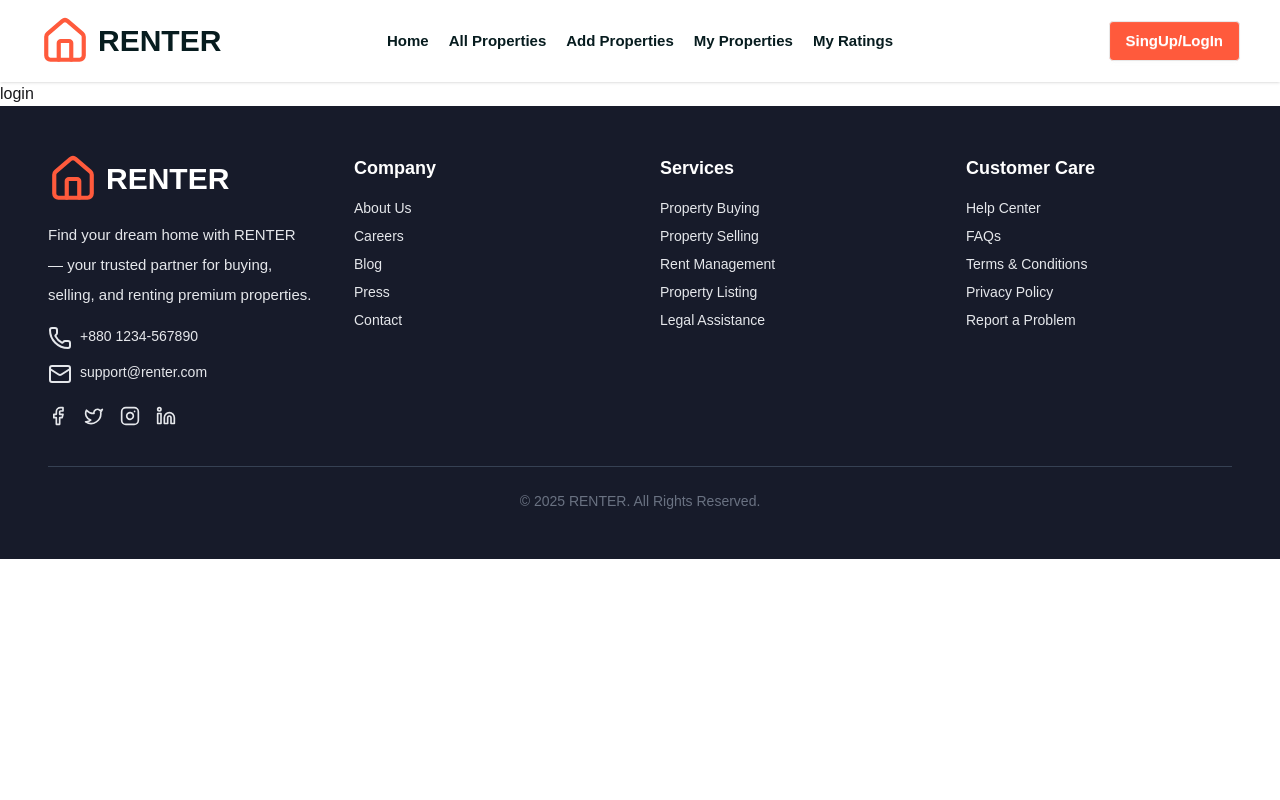
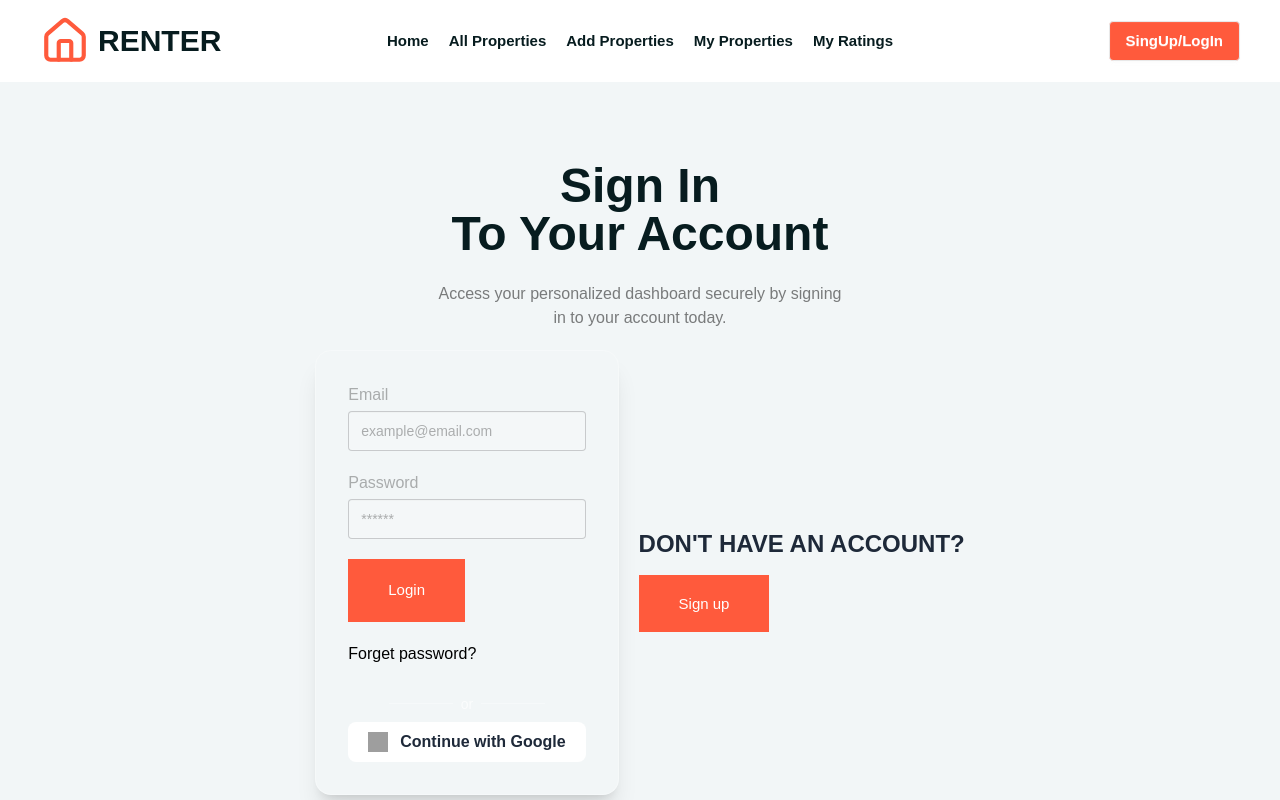
Before and after one commit to shohanalli/realstate-client, a React app: page /login in a window 1280 px wide. Shown: the top 800 px of the page. Built offline with nearby package versions, Linux system fonts and the light colour scheme; grey boxes are pictures that could not be loaded; the HTML template or start-up script is replaced by a standard one.

Commit message:
login page

```diff
--- a/src/App.css
+++ b/src/App.css
@@ -8,13 +8,14 @@
 * {
   font-family: "Lexend", sans-serif;
 }
+
 a.active{
  color: #FF5A3C;
  border-bottom: 2px solid #FF5A3C;
 }
 
 .my-button{
-  @apply text-[15px] text-white bg-[var(--primary-color)] text-[var(--color-text)]     hover:bg-amber-50 hover:text-black
+  @apply text-[15px] text-white bg-[var(--primary-color)] text-[var(--color-text)] hover:bg-amber-50 hover:text-black
 }
 .hero-button{
     @apply btn-outline border-white mt-4 hover:bg-white hover:text-black transition duration-300
@@ -23,5 +24,5 @@ a.active{
   @apply hover:text-[var(--primary-color)]
 }
 .footer-hover{
-
+ @apply hover:text-[#FF5A3C] ml-0 hover:ml-2 transition-all duration-300 ease-in-out
 }
--- a/src/Component/Footer.jsx
+++ b/src/Component/Footer.jsx
@@ -12,13 +12,13 @@ const Footer = () => {
             <House size={50} color="#FF5A3C" />
             <h2 className="text-3xl font-extrabold text-white"> RENTER</h2>
           </div>
-          <p className="text-[15px] leading-6 mb-4 leading-loose">
+          <p className="text-base leading-6 mb-4 leading-loose">
             Find your dream home with RENTER — your trusted partner for buying,
             selling, and renting premium properties.
           </p>
-          <p className="text-sm flex gap-2"><Phone /> +880 1234-567890</p>
-          <p className="text-sm flex gap-2 mt-3"><Mail /> support@renter.com</p>
-          <div className="flex gap-4 mt-5">
+          <p className="text-base flex gap-2 mt-4 text-[15px]"><Phone /> +880 1234-567890</p>
+          <p className="text-base flex gap-2 mt-3 text-[15px]"><Mail /> support@renter.com</p>
+          <div className="flex gap-4 mt-8">
             <a href="#" className="hover:text-[#FF5A3C] transition">
               <Facebook size={20} />
             </a>
@@ -36,43 +36,43 @@ const Footer = () => {
 
 
         <div>
-          <h3 className="text-lg font-semibold text-white mb-4">Company</h3>
-          <ul className="space-y-2 text-sm">
-            <li><a href="#" className="hover:text-[#FF5A3C]">About Us</a></li>
-            <li><a href="#" className="hover:text-[#FF5A3C]">Careers</a></li>
-            <li><a href="#" className="hover:text-[#FF5A3C]">Blog</a></li>
-            <li><a href="#" className="hover:text-[#FF5A3C]">Press</a></li>
-            <li><a href="#" className="hover:text-[#FF5A3C]">Contact</a></li>
+          <h3 className="text-2xl font-semibold text-white mb-8">Company</h3>
+          <ul className="space-y-5 text-base">
+            <li><a href="#" className="footer-hover">About Us</a></li>
+            <li><a href="#" className="footer-hover">Careers</a></li>
+            <li><a href="#" className="footer-hover">Blog</a></li>
+            <li><a href="#" className="footer-hover">Press</a></li>
+            <li><a href="#" className="footer-hover">Contact</a></li>
           </ul>
         </div>
 
 
         <div>
-          <h3 className="text-lg font-semibold text-white mb-4">Services</h3>
-          <ul className="space-y-2 text-sm">
-            <li><a href="#" className="hover:text-[#FF5A3C]">Property Buying</a></li>
-            <li><a href="#" className="hover:text-[#FF5A3C]">Property Selling</a></li>
-            <li><a href="#" className="hover:text-[#FF5A3C]">Rent Management</a></li>
-            <li><a href="#" className="hover:text-[#FF5A3C]">Property Listing</a></li>
-            <li><a href="#" className="hover:text-[#FF5A3C]">Legal Assistance</a></li>
+          <h3 className="text-2xl font-semibold text-white mb-8">Services</h3>
+          <ul className="space-y-5 text-base">
+            <li><a href="#" className="footer-hover">Property Buying</a></li>
+            <li><a href="#" className="footer-hover">Property Selling</a></li>
+            <li><a href="#" className="footer-hover">Rent Management</a></li>
+            <li><a href="#" className="footer-hover">Property Listing</a></li>
+            <li><a href="#" className="footer-hover">Legal Assistance</a></li>
           </ul>
         </div>
 
         <div>
-          <h3 className="text-lg font-semibold text-white mb-4">Customer Care</h3>
-          <ul className="space-y-2 text-sm">
-            <li><a href="#" className="hover:text-[#FF5A3C]">Help Center</a></li>
-            <li><a href="#" className="hover:text-[#FF5A3C]">FAQs</a></li>
-            <li><a href="#" className="hover:text-[#FF5A3C]">Terms & Conditions</a></li>
-            <li><a href="#" className="hover:text-[#FF5A3C]">Privacy Policy</a></li>
-            <li><a href="#" className="hover:text-[#FF5A3C]">Report a Problem</a></li>
+          <h3 className="text-2xl font-semibold text-white mb-8">Customer Care</h3>
+          <ul className="space-y-5 text-base">
+            <li><a href="#" className="footer-hover">Help Center</a></li>
+            <li><a href="#" className="footer-hover">FAQs</a></li>
+            <li><a href="#" className="footer-hover">Terms & Conditions</a></li>
+            <li><a href="#" className="footer-hover">Privacy Policy</a></li>
+            <li><a href="#" className="footer-hover">Report a Problem</a></li>
           </ul>
         </div>
       </div>
 
 
       <div className="border-t border-gray-700 mt-10 pt-6 text-center text-sm text-gray-500">
-        © {new Date().getFullYear()} RENTER. All Rights Reserved.
+        © {new Date().getFullYear()} Design by shohan. All Rights Reserved.
       </div>
     </footer>
   );
--- a/src/Component/Header.jsx
+++ b/src/Component/Header.jsx
@@ -1,10 +1,16 @@
 
 
 import { House } from 'lucide-react';
-import React from 'react';
+import React, { useState } from 'react';
 import { Link, NavLink } from 'react-router';
 
 const Header = () => {
+  // const {user, setUser} = use(Authcontext)
+const [hover, setHover] = useState(false);
+
+
+
+
       const navLinks = (
         <>
         <NavLink className={ 'navLInk'} to={'/'}>Home</NavLink>
@@ -44,7 +50,12 @@ const Header = () => {
     </ul>
   </div>
   <div className="navbar-end">
-      <Link to={'/login'} className="btn  my-button">SingUp/LogIn</Link>
+    {
+     (<Link to={'/login'} className="btn  my-button">SingUp/LogIn</Link>)
+
+
+
+    }
   </div>
 </div>
         </div>
--- a/src/Page/Login.jsx
+++ b/src/Page/Login.jsx
@@ -1,11 +1,80 @@
 import React from 'react';
+import { Link } from 'react-router';
 
 const Login = () => {
-    return (
-        <div>
-            <h1>login</h1>
+  return (
+    <div className=" bg-[#F2F6F7] py-15 flex flex-col items-center justify-center">
+        <div className='py-5 space-y-6'>
+            <h1 className='text-5xl text-[var(--color-text)] font-extrabold text-center' >Sign In <br/>To Your Account</h1>
+            <p className='text-center text-black/50'>Access your personalized dashboard securely by signing <br /> in to your account today.</p>
         </div>
-    );
+        <div className='md:flex items-center  gap-5'>
+         <div className=" border border-white/30 shadow-xl rounded-2xl p-8">
+                <form  className="space-y-5 text-white">
+              <div>
+                <label className="block text-base mb-1 text-black/30">Email</label>
+                <input
+                  type="email"
+                  name="email"
+                  placeholder="example@email.com"
+                  className="input input-bordered w-full bg-white/20 text-white placeholder-black/30 focus:outline-none focus:ring-2 focus:[#071C1F]"
+                />
+              </div>
+              <div className="relative">
+                <label className="block text-base mb-1 text-black/30">
+                  Password
+                </label>
+                <input
+                  type={ "password"}
+                  name="password"
+                  placeholder="******"
+                  className="input input-bordered w-full bg-white/20 text-white placeholder-black/30 focus:outline-none focus:ring-2 focus:[#FF5A3C]"
+                />
+
+              </div>
+                <button type="submit" className="my-button py-5 px-10">
+                Login
+              </button> <br />
+              <button
+                className="hover:underline cursor-pointer text-black"
+                type='button'
+
+              >
+                Forget password?
+              </button>
+
+              <div className="flex items-center justify-center gap-2 my-2">
+                <div className="h-px w-16 bg-white/30"></div>
+                <span className="text-sm text-white/70">or</span>
+                <div className="h-px w-16 bg-white/30"></div>
+              </div>
+              <button
+
+                type="button"
+                className="flex items-center justify-center gap-3 bg-white text-gray-800 px-5 py-2 rounded-lg w-full font-semibold hover:bg-gray-100 transition-colors cursor-pointer"
+              >
+                <img
+                  src="https://www.svgrepo.com/show/475656/google-color.svg"
+                  alt="google"
+                  className="w-5 h-5"
+                />
+                Continue with Google
+              </button>
+            </form>
+          </div>
+          <div>
+            <h1 className='mb-8 text-2xl font-bold text-gray-800'>DON'T HAVE AN ACCOUNT?</h1>
+                <Link
+                  to="/regestar"
+                  className=" my-button py-5 px-10"
+                >
+                  Sign up
+                </Link>
+            </div>
+        </div>
+
+    </div>
+  );
 };
 
 export default Login;
--- a/src/Router/Router.jsx
+++ b/src/Router/Router.jsx
@@ -40,11 +40,11 @@ export const router = createBrowserRouter([
 
       },
       {
-        path:'login',
+        path:'/login',
         element: <Login></Login>
       },
       {
-        path: 'regestar',
+        path: '/regestar',
         element: <Regester></Regester>
       }
 
```
